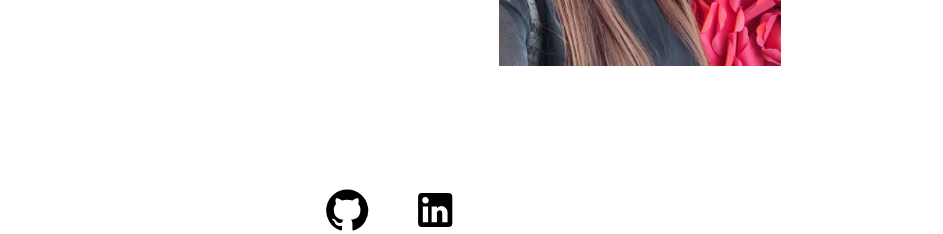
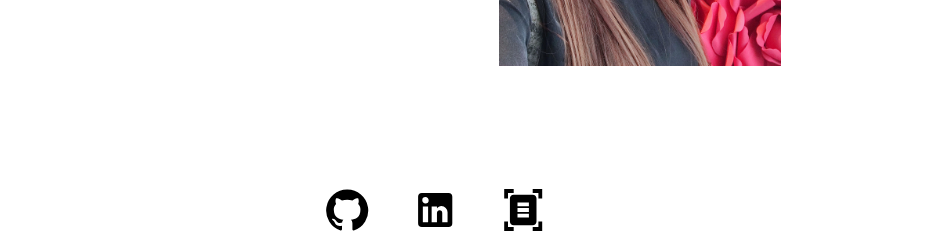
Before and after one commit to MANDYTSANG007/new-portfolio, a React (Create React App) app: page / in a window 1280 px wide. Shown: the part 669-903 px from the top of the page, without its empty margins (0-943 px from the left). Built offline with nearby package versions, Linux system fonts and the light colour scheme.

Commit message:
add resume.pdf

```diff
--- a/src/components/pages/Home.js
+++ b/src/components/pages/Home.js
@@ -2,8 +2,10 @@ import React from 'react';
 import { Typography, Container, Grid} from '@mui/material';
 import Icon from '@mui/icons-material';
 import pic from "../../assets/images/IMG_4853.JPG";
+import resume from "../../assets/images/resume.pdf";
 import GitHubIcon from '@mui/icons-material/GitHub';
 import LinkedInIcon from '@mui/icons-material/LinkedIn';
+import DocumentScannerIcon from '@mui/icons-material/DocumentScanner';
 import useStyles from '../../styles';
 
 export default function Home(){
@@ -32,13 +34,19 @@ export default function Home(){
           <Grid container direction="row" alignItems="center">
             <Grid item>
               <GitHubIcon
-                onClick={event =>  window.location.href='https://github.com/MANDYTSANG007'}
+                onClick={event =>  window.open('https://github.com/MANDYTSANG007')}
                 className={classes.clickableIcon}
               />
             </Grid>
             <Grid item>
               <LinkedInIcon
-                onClick={event =>  window.location.href='https://www.linkedin.com/in/man-tsang-64308b22a/'}
+                onClick={event =>  window.open('https://www.linkedin.com/in/man-tsang-64308b22a/')}
+                className={classes.clickableIcon}
+              />
+            </Grid>
+            <Grid item>
+              <DocumentScannerIcon
+                onClick={event =>  {window.open(resume)}}
                 className={classes.clickableIcon}
               />
             </Grid>
```
Also changed, not shown: 1 other file (tests, documents, lock files or other folders).
